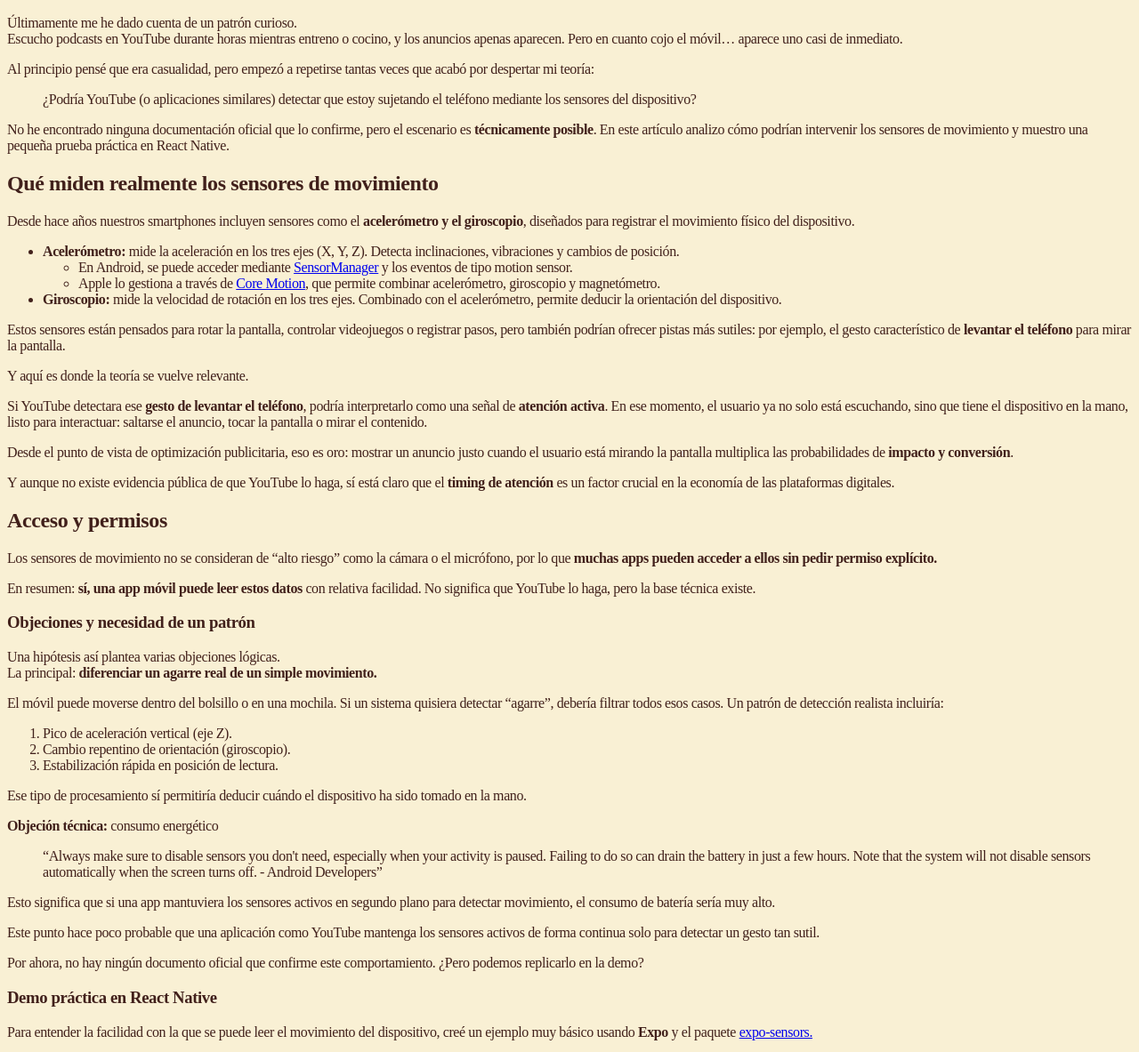
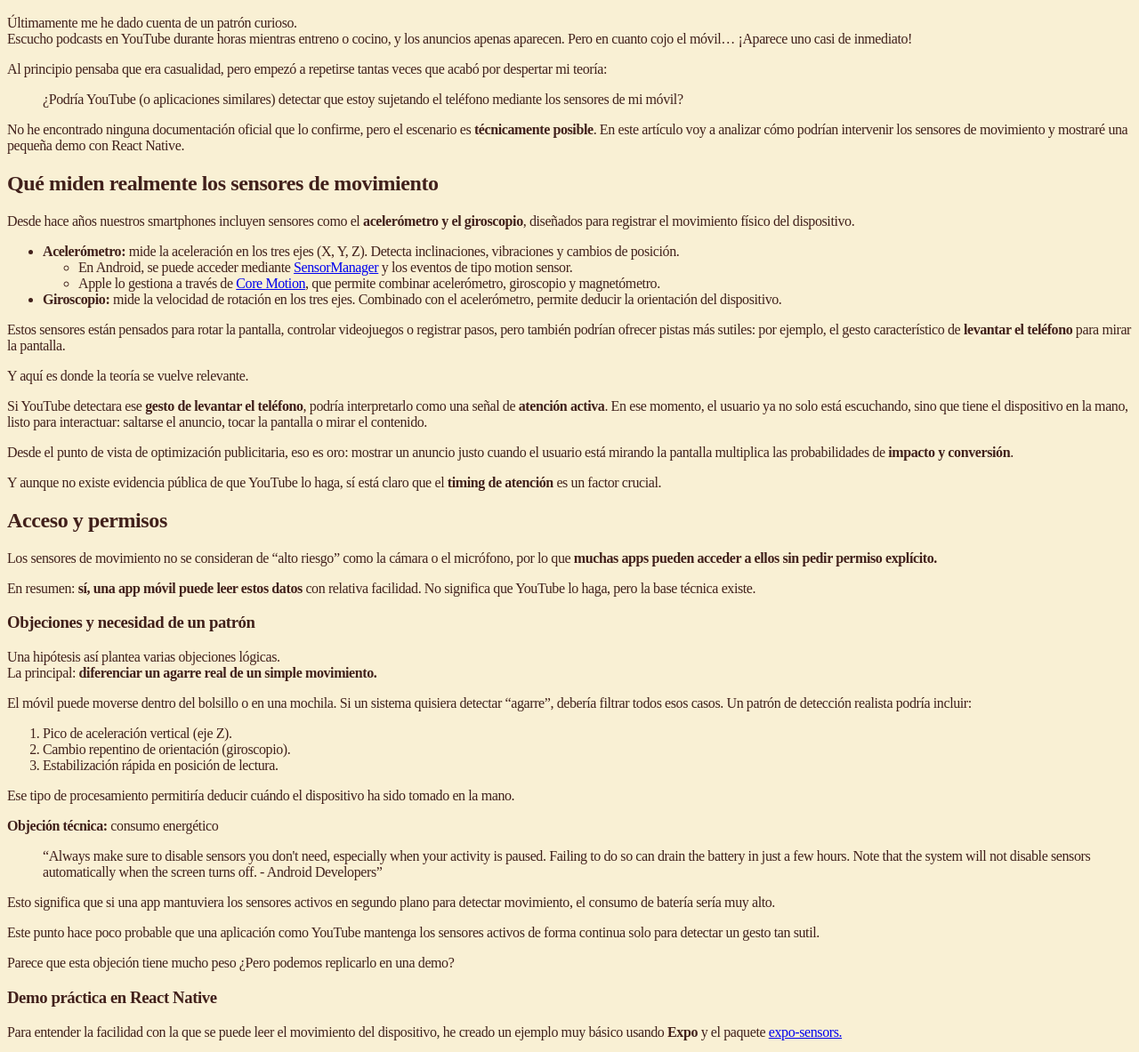
Before and after one commit to oleojake/portfolio, an Astro site: page /posts/youtube-detecta-movimiento-smartphone in a window 1280 px wide. Shown: the part 486-1669 px from the top of the page at 89% size. Built offline with nearby package versions, Linux system fonts and the light colour scheme; Astro itself is replaced by a stand-in of ours.

Commit message:
modify-post: youtube-detecta-movimiento

````diff
--- a/src/content/posts/youtube-detecta-movimiento-smartphone.md
+++ b/src/content/posts/youtube-detecta-movimiento-smartphone.md
@@ -1,6 +1,6 @@
 ---
 title: ¿YouTube detecta cuándo coges tu smartphone? Mi teoría (y demo con React Native)
-description: Una hipótesis técnica sobre cómo YouTube podría detectar cuándo miras la pantalla, y una demo práctica con React Native para explorar los sensores de movimiento.
+description: Una hipótesis sobre cómo YouTube podría detectar cuándo miras la pantalla, incluye demo práctica con React Native para testear los sensores de movimiento.
 publishedAt: 2025-10-14
 ---
 
@@ -9,13 +9,13 @@
 </figure>
 
 <p>Últimamente me he dado cuenta de un patrón curioso.<br>
-Escucho podcasts en YouTube durante horas mientras entreno o cocino, y los anuncios apenas aparecen. Pero en cuanto cojo el móvil… aparece uno casi de inmediato.</p>
+Escucho podcasts en YouTube durante horas mientras entreno o cocino, y los anuncios apenas aparecen. Pero en cuanto cojo el móvil… ¡Aparece uno casi de inmediato!</p>
 
-<p>Al principio pensé que era casualidad, pero empezó a repetirse tantas veces que acabó por despertar mi teoría:</p>
+<p>Al principio pensaba que era casualidad, pero empezó a repetirse tantas veces que acabó por despertar mi teoría:</p>
 
-<blockquote>¿Podría YouTube (o aplicaciones similares) detectar que estoy sujetando el teléfono mediante los sensores del dispositivo?</blockquote>
+<blockquote>¿Podría YouTube (o aplicaciones similares) detectar que estoy sujetando el teléfono mediante los sensores de mi móvil?</blockquote>
 
-<p>No he encontrado ninguna documentación oficial que lo confirme, pero el escenario es <b>técnicamente posible</b>. En este artículo analizo cómo podrían intervenir los sensores de movimiento y muestro una pequeña prueba práctica en React Native.</p>
+<p>No he encontrado ninguna documentación oficial que lo confirme, pero el escenario es <b>técnicamente posible</b>. En este artículo voy a analizar cómo podrían intervenir los sensores de movimiento y mostraré una pequeña demo con React Native.</p>
 
 <h2 class="mt-5 mb-0">Qué miden realmente los sensores de movimiento</h2>
 <p>Desde hace años nuestros smartphones incluyen sensores como el <b>acelerómetro y el giroscopio</b>, diseñados para registrar el movimiento físico del dispositivo.</p>
@@ -37,7 +37,7 @@
 <p>Desde el punto de vista de optimización publicitaria, eso es oro:
 mostrar un anuncio justo cuando el usuario está mirando la pantalla multiplica las probabilidades de <b>impacto y conversión</b>.</p>
 <p>Y aunque no existe evidencia pública de que YouTube lo haga, sí está claro que
-el <b>timing de atención</b> es un factor crucial en la economía de las plataformas digitales.</p>
+el <b>timing de atención</b> es un factor crucial.</p>
 
 <h2 class="mt-5 mb-0">Acceso y permisos</h2>
 <p>Los sensores de movimiento no se consideran de “alto riesgo” como la cámara o el micrófono, por lo que <b>muchas apps pueden acceder a ellos sin pedir permiso explícito.</b></p>
@@ -45,22 +45,22 @@
 
 <h3 class="mt-5 mb-0">Objeciones y necesidad de un patrón</h3>
 <p>Una hipótesis así plantea varias objeciones lógicas.<br/>La principal: <b>diferenciar un agarre real de un simple movimiento.</b></p>
-<p>El móvil puede moverse dentro del bolsillo o en una mochila. Si un sistema quisiera detectar “agarre”, debería filtrar todos esos casos. Un patrón de detección realista incluiría:</p>
+<p>El móvil puede moverse dentro del bolsillo o en una mochila. Si un sistema quisiera detectar “agarre”, debería filtrar todos esos casos. Un patrón de detección realista podría incluir:</p>
 <ol class="text-gray-800 m-0">
 <li>Pico de aceleración vertical (eje Z).</li>
 <li>Cambio repentino de orientación (giroscopio).</li>
 <li>Estabilización rápida en posición de lectura.</li>
 </ol>
-<p>Ese tipo de procesamiento sí permitiría deducir cuándo el dispositivo ha sido tomado en la mano.</p>
+<p>Ese tipo de procesamiento permitiría deducir cuándo el dispositivo ha sido tomado en la mano.</p>
 <p><b>Objeción técnica:</b> consumo energético</p>
 <blockquote>“Always make sure to disable sensors you don't need, especially when your activity is paused. Failing to do so can drain the battery in just a few hours. Note that the system will not disable sensors automatically when the screen turns off. - Android Developers”
 </blockquote>
 <p>Esto significa que si una app mantuviera los sensores activos en segundo plano para detectar movimiento, el consumo de batería sería muy alto.</p>
 <p>Este punto hace poco probable que una aplicación como YouTube mantenga los sensores activos de forma continua solo para detectar un gesto tan sutil.</p>
-<p>Por ahora, no hay ningún documento oficial que confirme este comportamiento. ¿Pero podemos replicarlo en la demo?</p>
+<p>Parece que esta objeción tiene mucho peso ¿Pero podemos replicarlo en una demo?</p>
 
 <h3 class="mt-5 mb-0">Demo práctica en React Native</h3>
-<p>Para entender la facilidad con la que se puede leer el movimiento del dispositivo, creé un ejemplo muy básico usando <b>Expo</b> y el paquete <a href="https://docs.expo.dev/versions/latest/sdk/accelerometer/">expo-sensors.</a></p>
+<p>Para entender la facilidad con la que se puede leer el movimiento del dispositivo, he creado un ejemplo muy básico usando <b>Expo</b> y el paquete <a href="https://docs.expo.dev/versions/latest/sdk/accelerometer/">expo-sensors.</a></p>
 
 ```js
 // En este fragmento se comprueba si alguno de los ejes del giroscopio supera un umbral.
@@ -97,13 +97,13 @@
   el movimiento de levantar el móvil sin falsos positivos al dejarlo sobre la mesa.
 </blockquote>
 
-<p>Al ejecutar este ejemplo, basta con levantar el teléfono para observar un <b>pico en el eje Z</b>. Esa simple lectura ya serviría como base para detectar un gesto de “agarre” si se procesara junto con más contexto.</p>
+<p>Al ejecutar este ejemplo, basta con levantar el teléfono e inclunar la pantalla para leerla para <b>observar algunos picos</b>. Esa simple lectura ya serviría como base para detectar un gesto de “agarre” si se procesara junto a más contexto.</p>
 
 <figure class="flex justify-center">
 <img class="m-0 max-w-56 rounded-md" src="/posts/youtube-detecta-movimiento-smartphone/sensor-test-app.gif" alt="sensor-test-app"/>
 </figure>
 
-<p>El código completo y los comentarios adicionales están disponibles al final de este artículo por si quieres jugar por tu cuenta con los sensores.</p>
+<p>Tienes el enlace al GitHub de este código al final de este artículo por si quieres jugar por tu cuenta con los sensores.</p>
 
 <h3 class="mt-5 mb-0">Conclusiones</h3>
 <p>La hipótesis de que YouTube utilice sensores de movimiento para decidir cuándo mostrar anuncios <b>no tiene confirmación oficial</b>.</p>
@@ -115,7 +115,6 @@
 <p>Y, por simple curiosidad:</p>
 <blockquote>¿A alguien más le pasa lo mismo o soy el único que ahora no puede dejar de fijarse en cuándo aparece el anuncio?
 </blockquote>
-<p>Haz click para descargar el código de la demo:</p>
 <figure class="flex justify-center">
 <a href="https://github.com/oleojake/sensor-test" target="_blank"><img class="m-0 rounded-md" src="/posts/youtube-detecta-movimiento-smartphone/sensor-test-github.jpg" alt="sensor-test-github"/></a>
 </figure>
````
